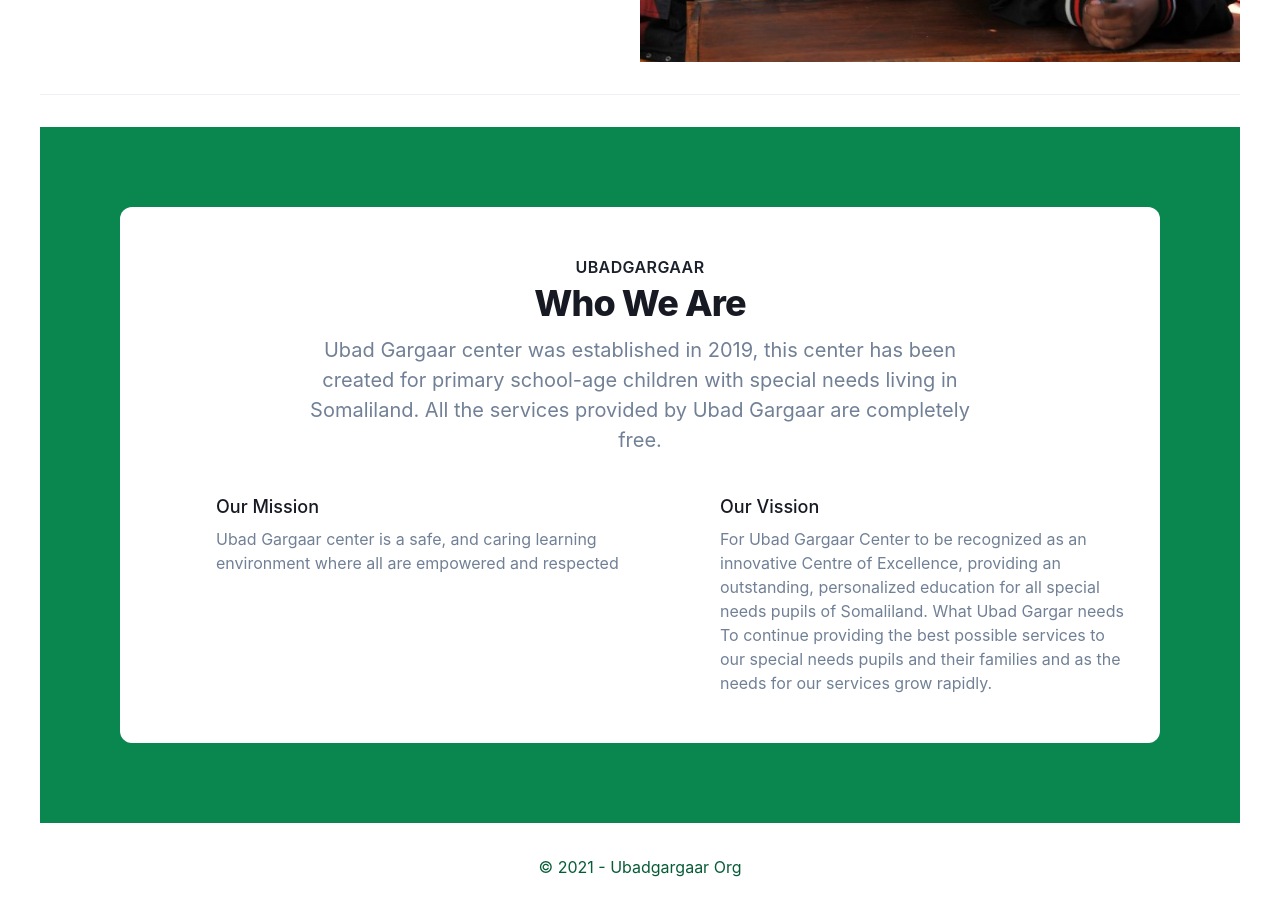
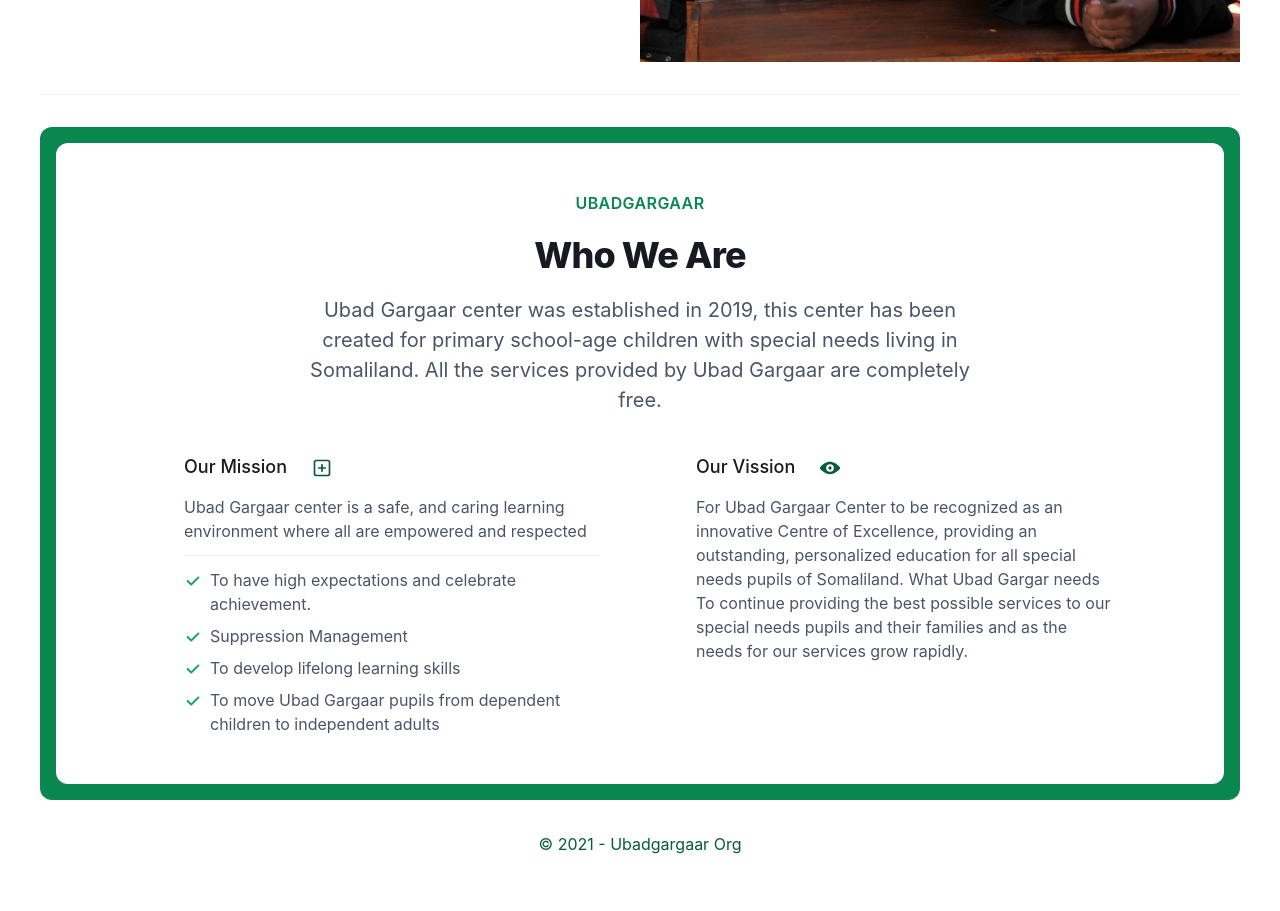
Before and after one commit to janogale/ubadgargaar, a Next.js app: page / in a window 1280 px wide. Shown: the part 580-1491 px from the top of the page. After the commit the page ends 1468 px from the top, so only its background shows below. Built offline with nearby package versions, Linux system fonts and the light colour scheme.

Commit message:
Finish about

```diff
--- a/src/components/About.js
+++ b/src/components/About.js
@@ -6,33 +6,15 @@ import {
   Icon,
   Stack,
   useColorModeValue,
+  Divider,
 } from "@chakra-ui/react";
+
+import { PlusSquareIcon, ViewIcon } from "@chakra-ui/icons";
 
 function About() {
   const Feature = (props) => {
     return (
       <Flex>
-        <Flex shrink={0}>
-          <Flex
-            alignItems="center"
-            justifyContent="center"
-            h={12}
-            w={12}
-            rounded="md"
-            bg={useColorModeValue("brand.500")}
-            color="white"
-          >
-            <Icon
-              boxSize={6}
-              fill="none"
-              viewBox="0 0 24 24"
-              stroke="currentColor"
-              aria-hidden="true"
-            >
-              {props.description}
-            </Icon>
-          </Flex>
-        </Flex>
         <Box ml={4}>
           <chakra.dt
             fontSize="lg"
@@ -40,9 +22,9 @@ function About() {
             lineHeight="6"
             color={useColorModeValue("gray.900")}
           >
-            {props.title}
+            {props.title} <chakra.span ml="5">{props.icon}</chakra.span>
           </chakra.dt>
-          <chakra.dd mt={2} color={useColorModeValue("gray.500", "gray.400")}>
+          <chakra.dd mt={4} color={useColorModeValue("gray.600", "gray.400")}>
             {props.children}
           </chakra.dd>
         </Box>
@@ -52,7 +34,8 @@ function About() {
   return (
     <Flex
       bg="primary.600"
-      p={20}
+      rounded="xl"
+      p={4}
       w="auto"
       justifyContent="center"
       alignItems="center"
@@ -61,7 +44,7 @@ function About() {
         <Box maxW="7xl" mx="auto" px={{ base: 4, lg: 8 }}>
           <Box textAlign={{ lg: "center" }}>
             <chakra.h2
-              color={useColorModeValue("brand.600")}
+              color={useColorModeValue("primary.600")}
               fontWeight="semibold"
               textTransform="uppercase"
               letterSpacing="wide"
@@ -69,7 +52,7 @@ function About() {
               Ubadgargaar
             </chakra.h2>
             <chakra.p
-              mt={2}
+              mt={6}
               fontSize={{ base: "3xl", sm: "4xl" }}
               lineHeight="8"
               fontWeight="extrabold"
@@ -79,11 +62,11 @@ function About() {
               Who We Are
             </chakra.p>
             <chakra.p
-              mt={4}
+              mt={6}
               maxW="2xl"
               fontSize="xl"
               mx={{ lg: "auto" }}
-              color={useColorModeValue("gray.500", "gray.400")}
+              color={useColorModeValue("gray.600", "gray.400")}
             >
               Ubad Gargaar center was established in 2019, this center has been
               created for primary school-age children with special needs living
@@ -97,34 +80,31 @@ function About() {
               spacing={{ base: 10, md: 0 }}
               display={{ md: "grid" }}
               gridTemplateColumns={{ md: "repeat(2,1fr)" }}
-              gridColumnGap={{ md: 8 }}
+              gridColumnGap={{ md: 20 }}
+              px={{ base: 10, md: 20 }}
               gridRowGap={{ md: 10 }}
             >
               <Feature
                 title="Our Mission"
-                icon={
-                  <path
-                    strokeLinecap="round"
-                    strokeLinejoin="round"
-                    strokeWidth="2"
-                    d="M21 12a9 9 0 01-9 9m9-9a9 9 0 00-9-9m9 9H3m9 9a9 9 0 01-9-9m9 9c1.657 0 3-4.03 3-9s-1.343-9-3-9m0 18c-1.657 0-3-4.03-3-9s1.343-9 3-9m-9 9a9 9 0 019-9"
-                  />
-                }
+                icon={<PlusSquareIcon w={5} h={5} color="primary.800" />}
               >
                 Ubad Gargaar center is a safe, and caring learning environment
                 where all are empowered and respected
+                <Divider my={3} color="transparent" />
+                <ListItem>
+                  To have high expectations and celebrate achievement.
+                </ListItem>
+                <ListItem>Suppression Management</ListItem>
+                <ListItem>To develop lifelong learning skills</ListItem>
+                <ListItem>
+                  To move Ubad Gargaar pupils from dependent children to
+                  independent adults
+                </ListItem>
               </Feature>
 
               <Feature
                 title="Our Vission"
-                description={
-                  <path
-                    strokeLinecap="round"
-                    strokeLinejoin="round"
-                    strokeWidth="2"
-                    d="M3 6l3 1m0 0l-3 9a5.002 5.002 0 006.001 0M6 7l3 9M6 7l6-2m6 2l3-1m-3 1l-3 9a5.002 5.002 0 006.001 0M18 7l3 9m-3-9l-6-2m0-2v2m0 16V5m0 16H9m3 0h3"
-                  />
-                }
+                icon={<ViewIcon w={5} h={5} color="primary.800" />}
               >
                 For Ubad Gargaar Center to be recognized as an innovative Centre
                 of Excellence, providing an outstanding, personalized education
@@ -141,4 +121,30 @@ function About() {
   );
 }
 
+function ListItem(props) {
+  return (
+    <Flex mt="2">
+      <Icon
+        fontSize="lg"
+        mt={1}
+        mr={2}
+        color={useColorModeValue("primary.500", "primary.300")}
+        viewBox="0 0 20 20"
+        fill="currentColor"
+      >
+        <path
+          fillRule="evenodd"
+          d="M16.707 5.293a1 1 0 010 1.414l-8 8a1 1 0 01-1.414 0l-4-4a1 1 0 011.414-1.414L8 12.586l7.293-7.293a1 1 0 011.414 0z"
+          clipRule="evenodd"
+        ></path>
+      </Icon>
+      <chakra.p
+        fontSize="md"
+        color={useColorModeValue("gray.600", "gray.400")}
+        {...props}
+      />
+    </Flex>
+  );
+}
+
 export default About;
```
